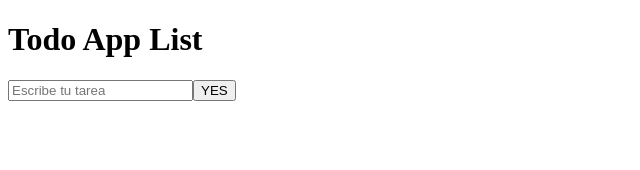
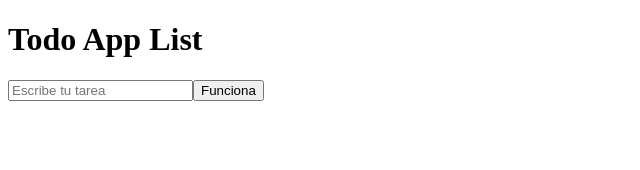
Before and after one commit to jonatannq/Todo-app, a React (Vite) app in the folder FrontEnd/: page / in a window 1280 px wide. Shown: the top 170 px of the page, without its empty margins (0-640 px from the left). Built offline with nearby package versions, Linux system fonts and the light colour scheme.

Commit message:
Actualizacion Boton como componente

```diff
--- a/FrontEnd/src/App.jsx
+++ b/FrontEnd/src/App.jsx
@@ -1,5 +1,6 @@
 import { useState } from "react"
 import Tarea from './component/tarea.jsx'
+import Boton from './component/boton.jsx'
 
 function App() {
 
@@ -32,7 +33,9 @@ function App() {
 
       <form onSubmit={handleAdd}>
         <input type="text" value={tarea} placeholder="Escribe tu tarea" onChange={(e) => setTarea(e.target.value)} />
-        <button>YES</button>
+        <Boton>
+          Funciona
+        </Boton>
       </form>
 
     </>
--- /dev/null
+++ b/FrontEnd/src/component/boton.jsx
@@ -0,0 +1,9 @@
+
+
+function Boton({children}){
+    return(
+        <button>{children}</button>
+    )
+}
+
+export default Boton
--- a/FrontEnd/src/component/tarea.jsx
+++ b/FrontEnd/src/component/tarea.jsx
@@ -3,7 +3,10 @@
 function Tarea({name}){
     return(
     <>
-        <h1>{name}</h1>
+        <div>
+            <input type="radio"  />
+            <label>{name}</label>
+        </div>
     </>
     )
 }
```
